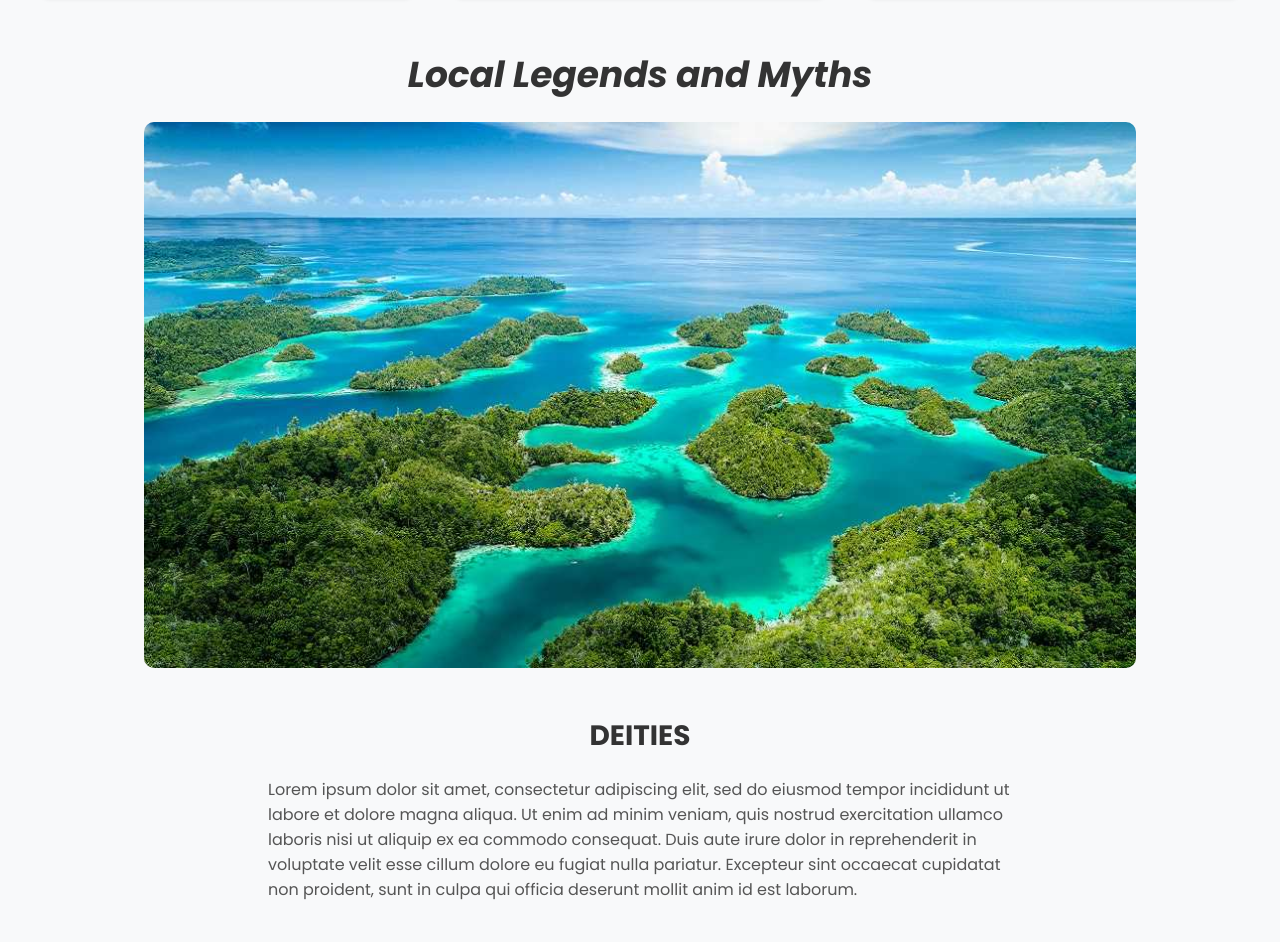
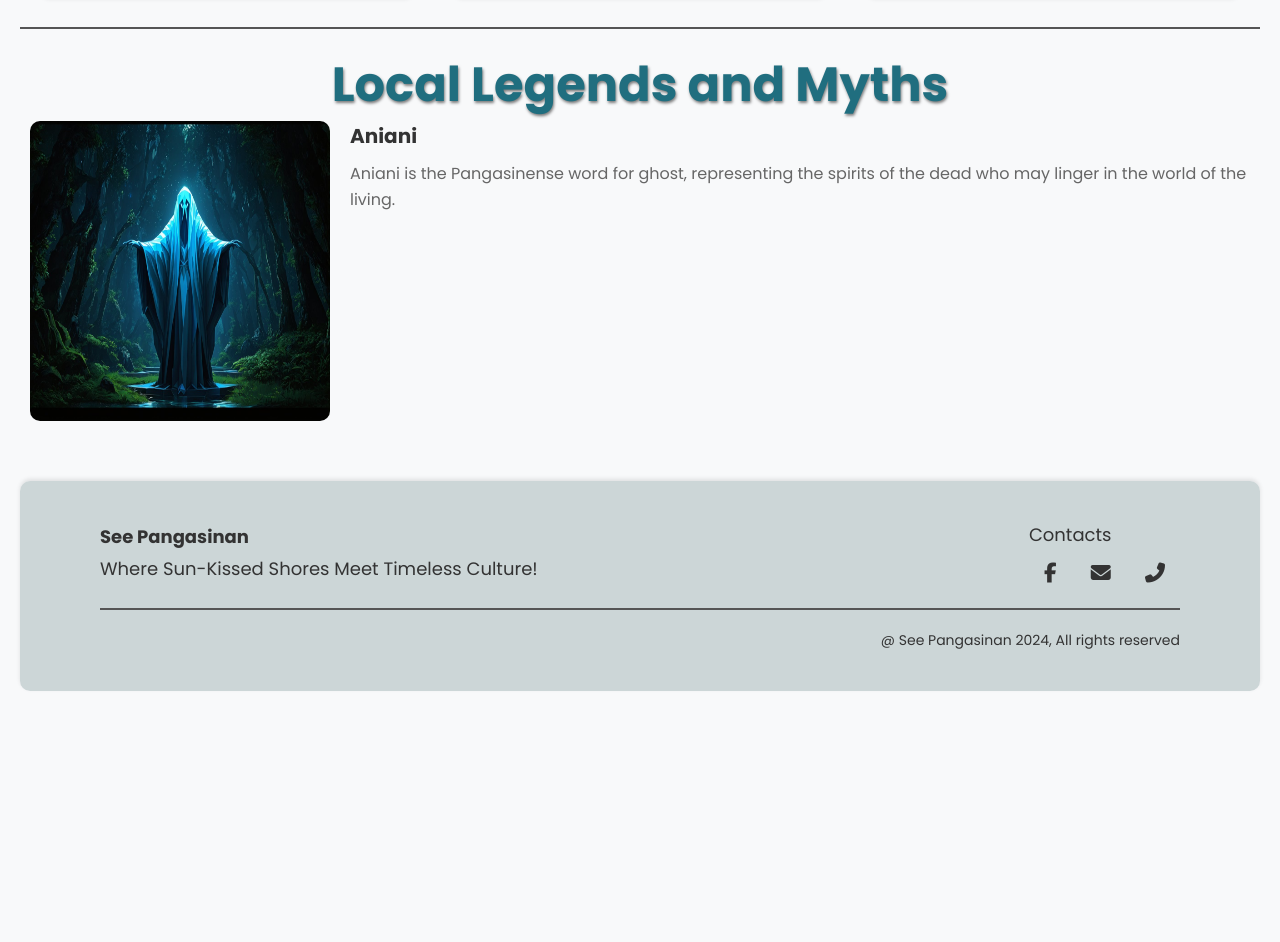
Before and after one commit to dmsimara/see-pangasinan, a plain HTML site: page templates/heritage.html in a window 1280 px wide. Shown: the part 290-1232 px from the top of the page. After the commit the page ends 1001 px from the top, so only its background shows below. Drawn offline with Linux system fonts and the light colour scheme.

Commit message:
Update files

```diff
--- a/src/static/css/figures.css
+++ b/src/static/css/figures.css
@@ -74,7 +74,7 @@ main {
 h1 {
    font-size: 40px;
    color: #333;
-   margin-bottom: 20px;
+   margin-bottom: 30px;
    text-shadow: 1px 2px 3px rgba(0, 0, 0, 0.5);
 }
 
--- a/src/static/css/heritage.css
+++ b/src/static/css/heritage.css
@@ -1,4 +1,4 @@
-/*Imported font families */
+/* Imported font families */
 @import url('https://fonts.googleapis.com/css2?family=Poppins:ital,wght@0,100;0,200;0,300;0,400;0,500;0,600;0,700;0,800;0,900;1,100;1,200;1,300;1,400;1,500;1,600;1,700;1,800;1,900&display=swap');
 
 /* Global styling variables */
@@ -65,6 +65,7 @@ nav ul li a:hover {
   text-decoration: underline;
 }
 
+/* Main content styling */
 .content {
     padding: 20px;
 }
@@ -72,7 +73,9 @@ nav ul li a:hover {
 .content h2 {
     text-align: center;
     font-size: 48px;
-    color: #00695c;
+    color: var(--aqua);
+    font-family: 'Poppins', sans-serif;
+    text-shadow: 1px 2px 3px rgba(0, 0, 0, 0.5);
 }
 
 .accordion {
@@ -83,7 +86,7 @@ nav ul li a:hover {
 }
 
 .accordion .accordion-item {
-    background: #fff;
+    background: var(--white);
     border: 1px solid #ddd;
     border-radius: 8px;
     width: 30%;
@@ -109,36 +112,52 @@ nav ul li a:hover {
 
 .accordion .accordion-item.active p {
     display: block;
+    text-align: justify;
 }
 
+/* Local legends styling */
 .local-legends {
-    text-align: center;
-    margin: 40px 0;
+  margin-bottom: 20px;
 }
 
-.local-legends h2 {
-    font-size: 36px;
-    color: #333;
-    font-style: italic;
+.legend-content {
+  display: flex;
+  align-items: flex-start;
+  gap: 20px;
 }
 
-.local-legends h3 {
-    font-size: 28px;
-    color: #333;
-    margin: 20px 0;
+.legend-content img {
+  width: 300px;
+  height: 300px;
+  border-radius: 10px;
+  margin-left: 10px;
 }
 
-.local-legends p {
-    font-size: 16px;
-    color: #555;
-    margin: 0 20%;
-    text-align: left;
+.legend-text {
+  flex: 1;
 }
 
-.local-legends img {
-    width: 80%;
-    border-radius: 10px;
-    margin: 20px 0;
+.legend-text h2 {
+  font-size: 24px;
+  margin-bottom: 10px;
+}
+
+.legend-text h3 {
+  font-size: 20px;
+  margin-bottom: 10px;
+}
+
+.legend-text p {
+  font-size: 16px;
+  line-height: 1.6;
+  color: #666;
+}
+
+hr {
+  border: none; /* Remove default border */
+  height: 2px; /* Set height of the horizontal line */
+  background-color: #555; /* Set background color */
+  margin: 20px 0; /* Add margin for spacing */
 }
 
 /* Footer styling */
--- a/templates/heritage.html
+++ b/templates/heritage.html
@@ -31,22 +31,40 @@
         <div class="accordion">
             <div class="accordion-item">
                 <h3>Livelihood of the People in Pangasinan <span>&#x25B2;</span></h3>
-                <p>Lorem ipsum dolor sit amet, consectetur adipiscing elit, sed do eiusmod tempor incididunt ut labore et dolore magna aliqua. Ut enim ad minim veniam, quis nostrud exercitation ullamco laboris nisi ut aliquip ex ea commodo consequat.</p>
+                <p>Farm and marine products were often exported to Hong Kong during the 19th Century, some of these ports they utilized were the Bolinao Harbor and Dasol Bay, the area had an abundance of marine life in particular at the time.
+                    The location was known for bangus, bagoong, tilapia, oysters, and last but not least, shrimps. However, it was often under the threat of overfishing (including dynamite and cyanide in the waters), especially in Lingayen Bay.
+
+                    In terms of agriculture, rivers like the Agno River from Mount Data of Cordillera are what primarily supply the plants for them to be fertile, though Rice was their primary form of crop, other crops like Tobacco, Corn, Tomatoes, Onions, Watermelons, and Cantaloupes were also part of their crop catalog.
+                    For context, Rice Cakes were significant to their livelihood (Tupig, Calasiao Puto, etc.), often given as “pasalubong”.
+                </p>
             </div>
             <div class="accordion-item">
                 <h3>Pangasinan Political System <span>&#x25BC;</span></h3>
-                <p>Lorem ipsum dolor sit amet, consectetur adipiscing elit, sed do eiusmod tempor incididunt ut labore et dolore magna aliqua. Ut enim ad minim veniam, quis nostrud exercitation ullamco laboris nisi ut aliquip ex ea commodo consequat.</p>
+                <p>In pre-colonial times, there were three classes, the Pangolo (elite class), the Timaua (the freeborn), and the Aripuen (the slave(s)).
+                    However, the Anacbanua (the native elite class) helped friars convert followers and later on served the Spaniards.
+
+                    During and post-colonial times, the wealthy Ilocano migrants became the elite of politics (these include Valentin Diaz, Governor Isabelo Artacho, Sen. Pedro Maria Sison, Chief Justice Manuel Moran, and Senator Geronima Pecson (first lady/woman).
+                </p>
             </div>
             <div class="accordion-item">
                 <h3>Pangasinan Culture, Customs, and Traditions <span>&#x25BC;</span></h3>
-                <p>Lorem ipsum dolor sit amet, consectetur adipiscing elit, sed do eiusmod tempor incididunt ut labore et dolore magna aliqua. Ut enim ad minim veniam, quis nostrud exercitation ullamco laboris nisi ut aliquip ex ea commodo consequat.</p>
+                <p>Marriage negotiations include albahiyas (the intermediaries), as well as the dasel (the bride price), while their traditional marriage format includes the seguep (asking for a woman’s hand) and feasting.
+                    Additionally, divorce was easily exercised (having the bride price even stay with the parents of the bride at the time).
+
+                    When doing burials or funerals, aside from material possessions being buried with the dead (for afterlife purposes), their mourning process included some restrictions in feasting, diets, and clothing.
+                </p>
             </div>
         </div>
+        <hr>
+        <h2>Local Legends and Myths</h2>
         <div class="local-legends">
-            <h2>Local Legends and Myths</h2>
-            <img src="../src/assets/legends&myths/legendofthehundredislands.jpg" alt="Deities Image">
-            <h3>DEITIES</h3>
-            <p>Lorem ipsum dolor sit amet, consectetur adipiscing elit, sed do eiusmod tempor incididunt ut labore et dolore magna aliqua. Ut enim ad minim veniam, quis nostrud exercitation ullamco laboris nisi ut aliquip ex ea commodo consequat. Duis aute irure dolor in reprehenderit in voluptate velit esse cillum dolore eu fugiat nulla pariatur. Excepteur sint occaecat cupidatat non proident, sunt in culpa qui officia deserunt mollit anim id est laborum.</p>
+            <div class="legend-content">
+                <img src="../src/assets/folkloricBeings1/aniani.jpg" alt="Deities Image">
+                <div class="legend-text">
+                    <h3>Aniani</h3>
+                    <p>Aniani is the Pangasinense word for ghost, representing the spirits of the dead who may linger in the world of the living.</p>
+                </div>
+            </div>
         </div>
     </div>
 
```
